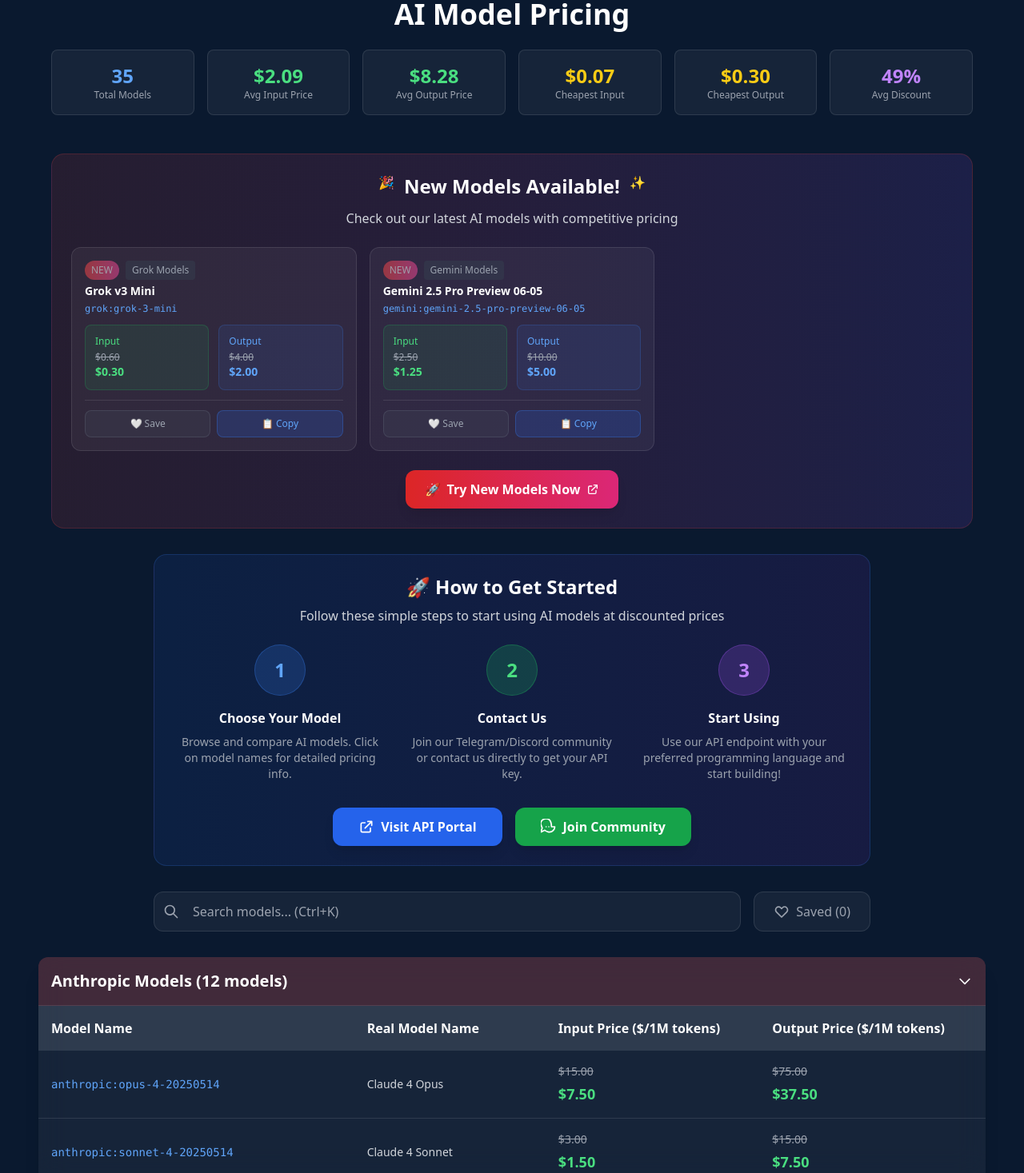
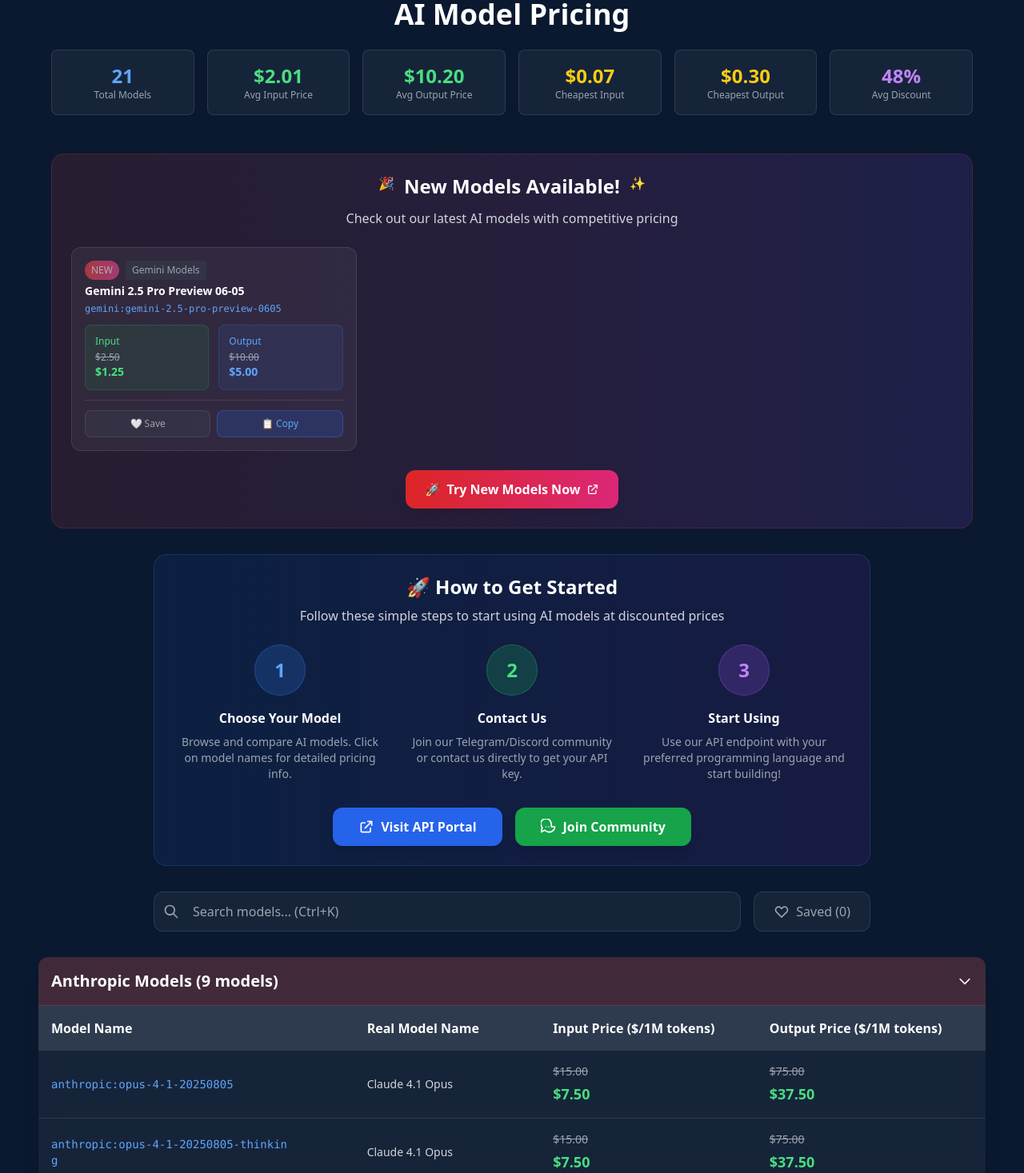
Before and after one commit to CuongTran69/apishared, a Next.js app: page / in a window 1280 px wide. Shown: the part 1330-2797 px from the top of the page at 80% size. Built offline with nearby package versions, Linux system fonts and the light colour scheme.

Commit message:
update model, price

```diff
--- a/app/data/modelPricing.ts
+++ b/app/data/modelPricing.ts
@@ -20,6 +20,18 @@
 const modelPricing = {
   "Anthropic Models": [
     {
+      apiName: 'anthropic:opus-4-1-20250805',
+      realName: 'Claude 4.1 Opus',
+      inputPrice: { original: 15.00, discounted: 7.50 },
+      outputPrice: { original: 75.00, discounted: 37.50 }
+    },
+    {
+      apiName: 'anthropic:opus-4-1-20250805-thinking',
+      realName: 'Claude 4.1 Opus',
+      inputPrice: { original: 15.00, discounted: 7.50 },
+      outputPrice: { original: 75.00, discounted: 37.50 }
+    },
+    {
       apiName: 'anthropic:opus-4-20250514',
       realName: 'Claude 4 Opus',
       inputPrice: { original: 15.00, discounted: 7.50 },
@@ -32,68 +44,26 @@
       outputPrice: { original: 15.00, discounted: 7.50 }
     },
     {
-      apiName: 'anthropic:3.7-sonnet-search',
-      realName: 'Claude 3.7 Search',
-      inputPrice: { original: 3.75, discounted: 1.88 },
-      outputPrice: { original: 18.75, discounted: 9.38 }
-    },
-    {
-      apiName: 'anthropic:3.7-sonnet-thinking-search',
-      realName: 'Claude 3.7 Thinking Search',
-      inputPrice: { original: 5.00, discounted: 2.50 },
-      outputPrice: { original: 25.00, discounted: 12.5 }
-    },
-    {
       apiName: 'anthropic:3.7-sonnet',
-      realName: 'Claude 3.7 Sonnet',
+      realName: 'Claude 3.7 Sonnet Lastest',
       inputPrice: { original: 3.75, discounted: 1.88 },
       outputPrice: { original: 18.75, discounted: 9.38 }
     },
     {
       apiName: 'anthropic:3.7-sonnet-thinking',
-      realName: 'Claude 3.7 Thinking Mode Extended',
+      realName: 'Claude 3.7 Thinking Lastest',
       inputPrice: { original: 5.00, discounted: 2.50 },
       outputPrice: { original: 25.00, discounted: 12.5 }
     },
     {
-      apiName: 'anthropic:3.5-sonnet-search',
-      realName: 'claude-3.5-sonnet-20241022',
+      apiName: 'anthropic:3.5-sonnet-20241022',
+      realName: 'Claude 3.5 Sonnet Lastest',
       inputPrice: { original: 3.00, discounted: 1.5 },
       outputPrice: { original: 15.00, discounted: 7.5 }
     },
     {
-      apiName: 'anthropic:3.5-sonnet-20241022',
-      realName: 'claude-3.5-sonnet-20241022',
-      inputPrice: { original: 3.00, discounted: 1.5 },
-      outputPrice: { original: 15.00, discounted: 7.5 }
-    },
-    {
-      apiName: 'anthropic:3.5-sonnet-20241022-think-exp',
-      realName: 'claude-3.5-sonnet-20241022-think-exp',
-      inputPrice: { original: 3.00, discounted: 1.5 },
-      outputPrice: { original: 15.00, discounted: 7.5 }
-    },
-    // {
-    //   apiName: 'anthropic:3-opus',
-    //   realName: 'Claude-3-opus',
-    //   inputPrice: { original: 15.00, discounted: 7.5 },
-    //   outputPrice: { original: 75.00, discounted: 37.5 }
-    // },
-    // {
-    //   apiName: 'anthropic:3-opus-think-exp',
-    //   realName: 'Claude-3-opus-think-exp',
-    //   inputPrice: { original: 15.00, discounted: 7.5 },
-    //   outputPrice: { original: 75.00, discounted: 37.5 }
-    // },
-    {
       apiName: 'anthropic:3.5-sonnet',
-      realName: 'claude-3.5-sonnet',
-      inputPrice: { original: 3.00, discounted: 1.5 },
-      outputPrice: { original: 15.00, discounted: 7.5 }
-    },
-    {
-      apiName: 'anthropic:3.5-sonnet-think-exp',
-      realName: 'claude-3.5-sonnet-think-exp',
+      realName: 'Claude 3.5 Sonnet',
       inputPrice: { original: 3.00, discounted: 1.5 },
       outputPrice: { original: 15.00, discounted: 7.5 }
     },
@@ -106,34 +76,22 @@
   ],
   "OpenAI Models": [
     {
-      apiName: 'openai:o4-mini',
-      realName: 'OpenAI o4 mini',
-      inputPrice: { original: 1.10, discounted: 0.55 },
-      outputPrice: { original: 4.40, discounted: 2.20 }
-    },
-    {
       apiName: 'openai:gpt-4.1',
       realName: 'OpenAI 4.1',
       inputPrice: { original: 2.00, discounted: 1.00 },
       outputPrice: { original: 8.00, discounted: 8.00 }
     },
     {
-      apiName: 'openai:o1',
-      realName: 'OpenAI o1',
-      inputPrice: { original: 15.00, discounted: 7.50 },
-      outputPrice: { original: 60.00, discounted: 30.00 }
+      apiName: 'openai:gpt-4.1-mini',
+      realName: 'OpenAI 4.1 Mini',
+      inputPrice: { original: 2.00, discounted: 1.00 },
+      outputPrice: { original: 8.00, discounted: 8.00 }
     },
     {
-      apiName: 'openai:o3-mini',
-      realName: 'OpenAI o3-mini',
-      inputPrice: { original: 2.20, discounted: 1.10 },
-      outputPrice: { original: 8.80, discounted: 4.40 }
-    },
-    {
-      apiName: 'openai:o3-mini-think-exp',
-      realName: 'OpenAI o3-mini',
-      inputPrice: { original: 2.20, discounted: 1.10 },
-      outputPrice: { original: 8.80, discounted: 4.40 }
+      apiName: 'openai:o4-mini',
+      realName: 'OpenAI o4 mini',
+      inputPrice: { original: 1.10, discounted: 0.55 },
+      outputPrice: { original: 4.40, discounted: 2.20 }
     },
     {
       apiName: 'openai:gpt-4o',
@@ -142,133 +100,59 @@
       outputPrice: { original: 10.00, discounted: 5.00 }
     },
     {
-      apiName: 'openai:gpt-4o-search',
-      realName: 'OpenAI 4o search',
-      inputPrice: { original: 2.50, discounted: 1.25 },
-      outputPrice: { original: 10.00, discounted: 5.00 }
-    },
-    {
       apiName: 'openai:gpt-4o-mini',
-      realName: 'OpenAI 4o-mini',
+      realName: 'OpenAI 4o mini',
       inputPrice: { original: 0.15, discounted: 0.075 },
       outputPrice: { original: 0.60, discounted: 0.3 }
     },
+  ],
+  "DeepSeek Models": [
     {
-      apiName: 'openai:gpt-4o-2024-08-06',
-      realName: 'OpenAI 4o-2024-08-06',
-      inputPrice: { original: 2.50, discounted: 1.25 },
-      outputPrice: { original: 10.00, discounted: 5.00 }
+      apiName: 'deepseek:deepseek-v3-0324',
+      realName: 'Deepseek v3 03-2024',
+      inputPrice: { original: 0.63, discounted: 0.315 },
+      outputPrice: { original: 2.50, discounted: 1.25 }
     },
     {
-      apiName: 'openai:o1-mini',
-      realName: 'OpenAI o1-mini',
-      inputPrice: { original: 3.00, discounted: 1.5 },
-      outputPrice: { original: 12.00, discounted: 6.00 }
-    },
-    {
-      apiName: 'openai:gpt-4',
-      realName: 'OpenAI gpt-4',
-      inputPrice: { original: 30.00, discounted: 15.00 },
-      outputPrice: { original: 60.00, discounted: 30.00 }
-    },
-    {
-      apiName: 'openai:gpt-4-turbo-2024-04-09',
-      realName: 'OpenAI gpt-4-turbo-2024-04-09',
-      inputPrice: { original: 10.00, discounted: 5.00 },
-      outputPrice: { original: 30.00, discounted: 15.00 }
-    }
-  ],
-  "DeepSeek Models": [
-    // {
-    //   apiName: 'deepseek:deepseek-v3-0324',
-    //   realName: 'Deepseek v3 03-2024',
-    //   inputPrice: { original: 0.5, discounted: 0.25 },
-    //   outputPrice: { original: 1.5, discounted: 0.75 }
-    // },
-    {
-      apiName: 'deepseek:deepseek-r1-search',
-      realName: 'Deepseek R1 search',
-      inputPrice: { original: 0.80, discounted: 0.40 },
-      outputPrice: { original: 2.40, discounted: 1.20 }
-    },
-    {
-      apiName: 'deepseek:deepseek-r1',
+      apiName: 'deepseek:deepseek-r1-0528',
       realName: 'Deepseek Reasoner',
-      inputPrice: { original: 0.80, discounted: 0.40 },
-      outputPrice: { original: 2.40, discounted: 1.20 }
+      inputPrice: { original: 1.00, discounted: 0.50 },
+      outputPrice: { original: 4.00, discounted: 2.00 }
     }
   ],
   "Grok Models": [
+    {
+      apiName: 'grok:grok-4',
+      realName: 'Grok v4',
+      inputPrice: { original: 3.00, discounted: 1.50 },
+      outputPrice: { original: 15.00, discounted: 7.50 }
+    },
     {
       apiName: 'grok:grok-3',
       realName: 'Grok v3',
       inputPrice: { original: 3.00, discounted: 1.50 },
       outputPrice: { original: 15.00, discounted: 7.50 }
     },
-    {
-      apiName: 'grok-3-deepsearch',
-      realName: 'Grok v3 Deep search',
-      inputPrice: { original: 1.50, discounted: 0.75 },
-      outputPrice: { original: 7.50, discounted: 3.75 }
-    },
-    {
-      apiName: 'grok:grok-3-mini',
-      realName: 'Grok v3 Mini',
-      inputPrice: { original: 0.60, discounted: 0.30 },
-      outputPrice: { original: 4.00, discounted: 2.00 },
-      isNew: true
-    }
-    // ,
-    // {
-    //   apiName: 'grok-3-reasoner',
-    //   realName: 'Grok v3 reasoner',
-    //   inputPrice: { original: 1.50, discounted: 0.75 },
-    //   outputPrice: { original: 7.50, discounted: 3.75 }
-    // }
   ],
   "Gemini Models": [
     {
-      apiName: 'gemini:gemini-2.5-pro-preview-06-05',
+      apiName: 'gemini:gemini-2.5-pro-preview-0605',
       realName: 'Gemini 2.5 Pro Preview 06-05',
       inputPrice: { original: 2.5, discounted: 1.25 },
       outputPrice: { original: 10.00, discounted: 5.00 },
       isNew: true
     },
     {
-      apiName: 'gemini:gemini-2.5-pro-preview-05-06',
-      realName: 'Gemini 2.5 Pro Preview 05-06',
+      apiName: 'gemini:gemini-2.5-pro',
+      realName: 'Gemini 2.5 Pro',
       inputPrice: { original: 2.5, discounted: 1.25 },
-      outputPrice: { original: 10.00, discounted: 5.00 }
+      outputPrice: { original: 15.00, discounted: 7.50 }
     },
     {
-      apiName: 'gemini:gemini-2.5-pro-exp-03-25',
-      realName: 'Gemini 2.5 Pro',
-      inputPrice: { original: 2.5, discounted: 1.25 },
-      outputPrice: { original: 10.00, discounted: 5.00 }
-    },
-    {
-      apiName: 'gemini:gemini-2.5-pro-exp-03-25-search',
-      realName: 'Gemini 2.5 Pro Search',
-      inputPrice: { original: 2.5, discounted: 1.25 },
-      outputPrice: { original: 10.00, discounted: 5.00 }
-    },
-    // {
-    //   apiName: 'gemini:gemini-2.0-pro-exp',
-    //   realName: 'Gemini 2.0',
-    //   inputPrice: { original: 2.5, discounted: 1.25 },
-    //   outputPrice: { original: 10.00, discounted: 5.00 }
-    // },
-    {
-      apiName: 'gemini:gemini-2.0-pro-exp-search',
-      realName: 'Gemini 2.0 Pro Search',
-      inputPrice: { original: 2.5, discounted: 1.25 },
-      outputPrice: { original: 10.00, discounted: 5.00 }
-    },
-    {
-      apiName: 'gemini:gemini-2.0-pro-exp-think-exp',
-      realName: 'Gemini 2.0 Deep Think',
-      inputPrice: { original: 2.5, discounted: 1.25 },
-      outputPrice: { original: 10.00, discounted: 5.00 }
+      apiName: 'gemini:gemini-2.5-flash',
+      realName: 'Gemini 2.5 Flash',
+      inputPrice: { original: 0.3, discounted: 0.15 },
+      outputPrice: { original: 1.2, discounted: 0.6 }
     },
   ]
 };
```
